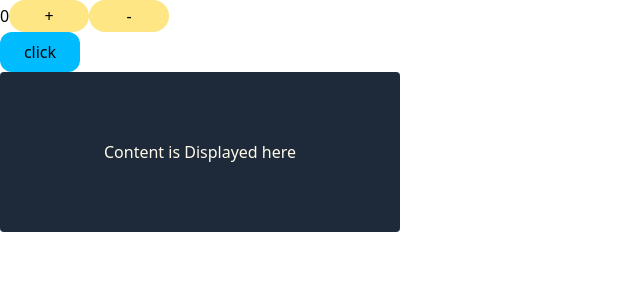
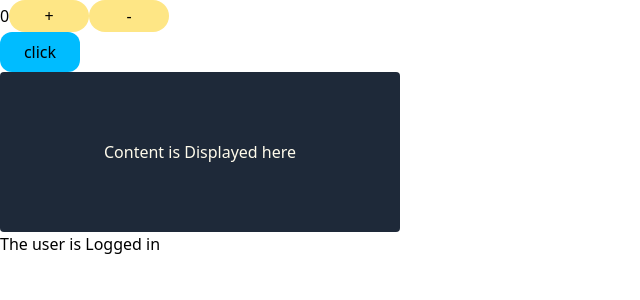
Before and after one commit to Maktoumali/Props-and-props-types-, a React (Vite) app in the folder tailwind-sample/: page / in a window 1280 px wide. Shown: the top 300 px of the page, without its empty margins (0-640 px from the left). Built offline with nearby package versions, Linux system fonts and the light colour scheme.

Commit message:
conditional rendering using the logical and operator

```diff
--- a/tailwind-sample/src/App.jsx
+++ b/tailwind-sample/src/App.jsx
@@ -5,6 +5,7 @@ import './App.css'
 import './style.css'
 import Counter from './hooks/Counter'
 import FunctionBased from './components/FunctionBased'
+import ConditionalRendering from './components/conditionalRendering'
 
 function App() {
   const [count, setCount] = useState(0)
@@ -25,6 +26,7 @@ function App() {
       <>
       <Counter></Counter>
       <FunctionBased></FunctionBased>
+      <ConditionalRendering></ConditionalRendering>
       </>
     </>
   )
--- /dev/null
+++ b/tailwind-sample/src/components/ConditionalRendering.jsx
@@ -0,0 +1,12 @@
+import React, { useState } from 'react'
+
+const ConditionalRendering = () => {
+    const [islogged,SetIslogged] = useState(true)
+  return (
+    <div>
+        {islogged && <div>The user is Logged in </div>}
+    </div>
+  )
+}
+
+export default ConditionalRendering
```
